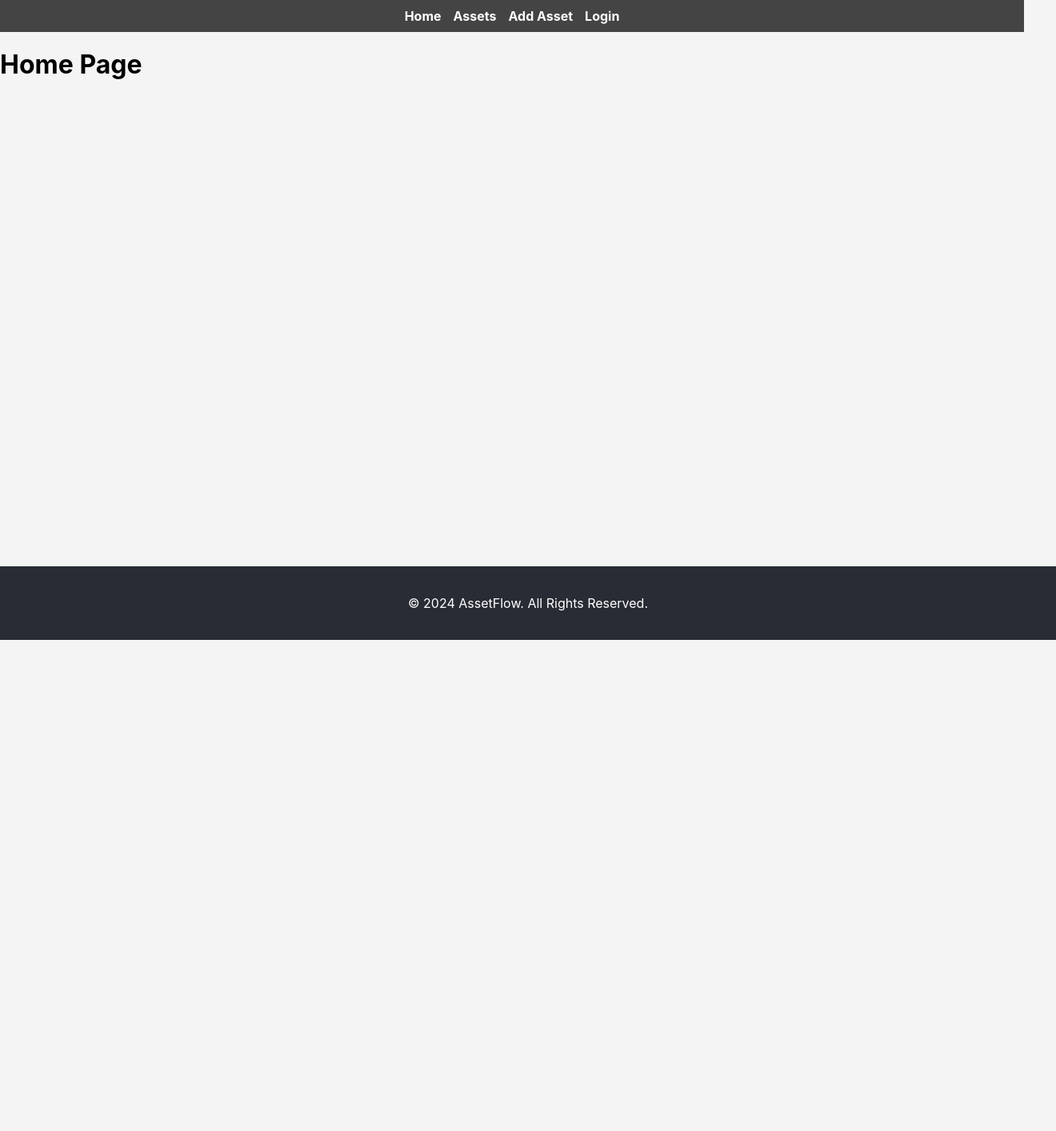
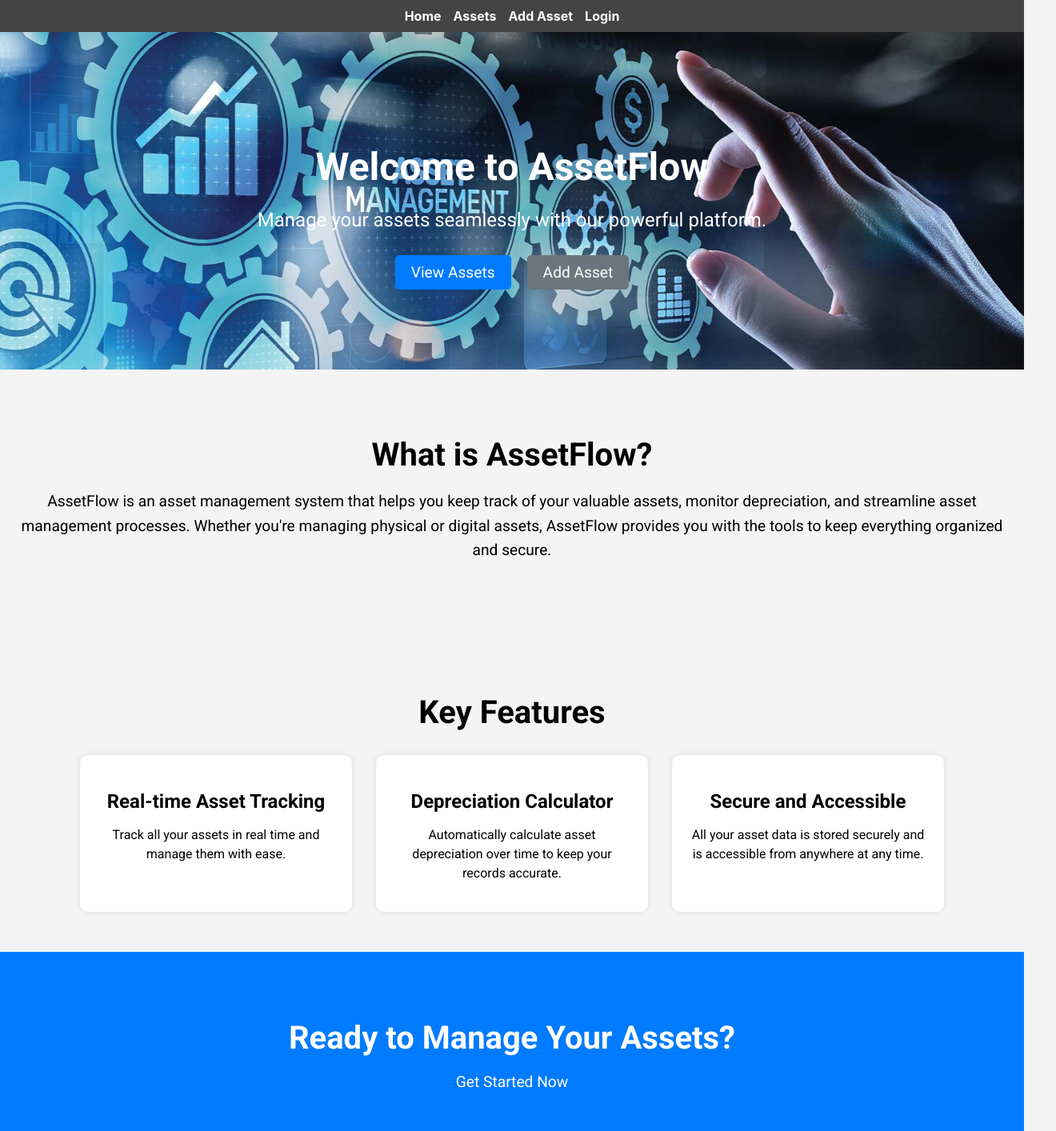
Before and after one commit to valebuyondo/assetflow, a React (Create React App) app in the folder frontend/: page / in a window 1280 px wide. Shown: the whole page at 80% size, 1320 px wide, since content can reach past the window. Before the commit the page ends 800 px from the top, so only its background shows below. Built offline with nearby package versions, Linux system fonts and the light colour scheme.

Commit message:
update to home.js

```diff
--- a/frontend/public/index.html
+++ b/frontend/public/index.html
@@ -17,9 +17,9 @@
   <body>
     <div id="root"></div> <!-- React app will mount here -->
 
-    <footer>
+    <!-- <footer>
       <p>&copy; 2024 AssetFlow. All Rights Reserved.</p>
-    </footer>
+    </footer> -->
 
     <!-- React Scripts -->
   </body>
--- a/frontend/src/pages/Home.js
+++ b/frontend/src/pages/Home.js
@@ -1,3 +1,62 @@
 import React from 'react';
-const Home = () => <h1>Home Page</h1>;
+import { Link } from 'react-router-dom';
+import '../styles/Home.css'; // External CSS for better organization
+
+const Home = () => {
+  return (
+    <div className="home-container">
+      {/* Hero Section */}
+      <section className="hero">
+        <div className="hero-content">
+          <h1>Welcome to AssetFlow</h1>
+          <p>Manage your assets seamlessly with our powerful platform.</p>
+          <div className="hero-buttons">
+            <Link to="/assets" className="btn btn-primary">
+              View Assets
+            </Link>
+            <Link to="/add-asset" className="btn btn-secondary">
+              Add Asset
+            </Link>
+          </div>
+        </div>
+      </section>
+
+      {/* Introduction Section */}
+      <section className="introduction">
+        <h2>What is AssetFlow?</h2>
+        <p>
+          AssetFlow is an asset management system that helps you keep track of your valuable assets, monitor depreciation, and streamline asset management processes. Whether you're managing physical or digital assets, AssetFlow provides you with the tools to keep everything organized and secure.
+        </p>
+      </section>
+
+      {/* Key Features Section */}
+      <section className="features">
+        <h2>Key Features</h2>
+        <div className="features-list">
+          <div className="feature-item">
+            <h3>Real-time Asset Tracking</h3>
+            <p>Track all your assets in real time and manage them with ease.</p>
+          </div>
+          <div className="feature-item">
+            <h3>Depreciation Calculator</h3>
+            <p>Automatically calculate asset depreciation over time to keep your records accurate.</p>
+          </div>
+          <div className="feature-item">
+            <h3>Secure and Accessible</h3>
+            <p>All your asset data is stored securely and is accessible from anywhere at any time.</p>
+          </div>
+        </div>
+      </section>
+
+      {/* Call-to-Action Section */}
+      <section className="call-to-action">
+        <h2>Ready to Manage Your Assets?</h2>
+        <Link to="/login" className="btn btn-primary">
+          Get Started Now
+        </Link>
+      </section>
+    </div>
+  );
+};
+
 export default Home;
--- /dev/null
+++ b/frontend/src/styles/Home.css
@@ -0,0 +1,112 @@
+/* Home.css */
+.home-container {
+    font-family: 'Roboto', sans-serif;
+  }
+
+  .hero {
+    background: url('./images/hero-background.jpg') no-repeat center center/cover;
+    color: white;
+    text-align: center;
+    padding: 100px 20px;
+  }
+
+  .hero h1 {
+    font-size: 3rem;
+    margin-bottom: 20px;
+  }
+
+  .hero p {
+    font-size: 1.5rem;
+    margin-bottom: 30px;
+  }
+
+  .hero-buttons {
+    display: flex;
+    justify-content: center;
+    gap: 20px;
+  }
+
+  .btn {
+    padding: 10px 20px;
+    font-size: 1.2rem;
+    text-decoration: none;
+    color: white;
+    border-radius: 5px;
+  }
+
+  .btn-primary {
+    background-color: #007bff;
+  }
+
+  .btn-secondary {
+    background-color: #6c757d;
+  }
+
+  .introduction {
+    padding: 50px 20px;
+    text-align: center;
+  }
+
+  .introduction h2 {
+    font-size: 2.5rem;
+    margin-bottom: 20px;
+  }
+
+  .introduction p {
+    font-size: 1.2rem;
+    line-height: 1.6;
+    margin-bottom: 30px;
+  }
+
+  .features {
+    background-color: #f4f4f4;
+    padding: 50px 20px;
+  }
+
+  .features h2 {
+    font-size: 2.5rem;
+    text-align: center;
+    margin-bottom: 30px;
+  }
+
+  .features-list {
+    display: flex;
+    justify-content: center;
+    gap: 30px;
+  }
+
+  .feature-item {
+    background-color: white;
+    padding: 20px;
+    border-radius: 10px;
+    box-shadow: 0 0 10px rgba(0, 0, 0, 0.1);
+    width: 300px;
+    text-align: center;
+  }
+
+  .feature-item h3 {
+    font-size: 1.5rem;
+    margin-bottom: 10px;
+  }
+
+  .feature-item p {
+    font-size: 1rem;
+    line-height: 1.5;
+  }
+
+  .call-to-action {
+    background-color: #007bff;
+    color: white;
+    padding: 50px 20px;
+    text-align: center;
+  }
+
+  .call-to-action h2 {
+    font-size: 2.5rem;
+    margin-bottom: 20px;
+  }
+
+  .call-to-action .btn {
+    font-size: 1.2rem;
+    padding: 10px 30px;
+  }
```
Also changed, not shown: frontend/src/styles/images/hero-background.jpg (added).
